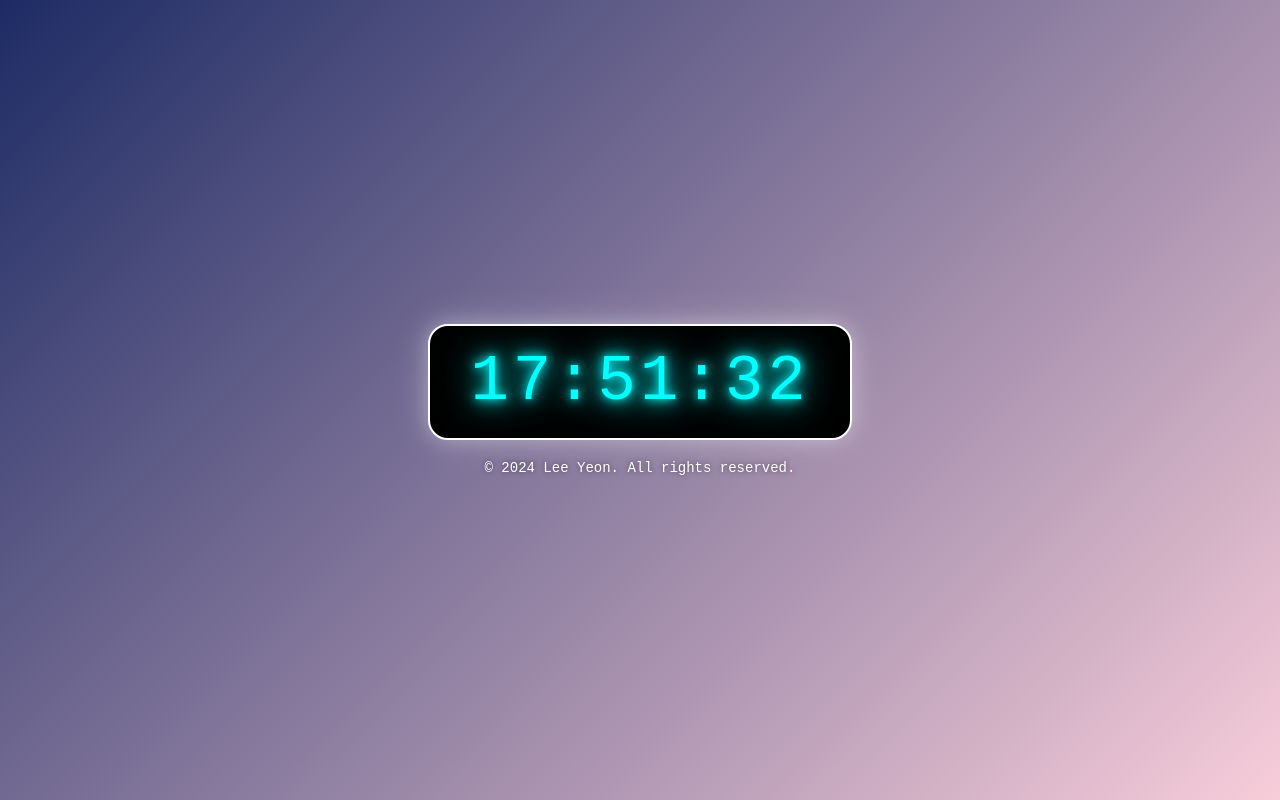
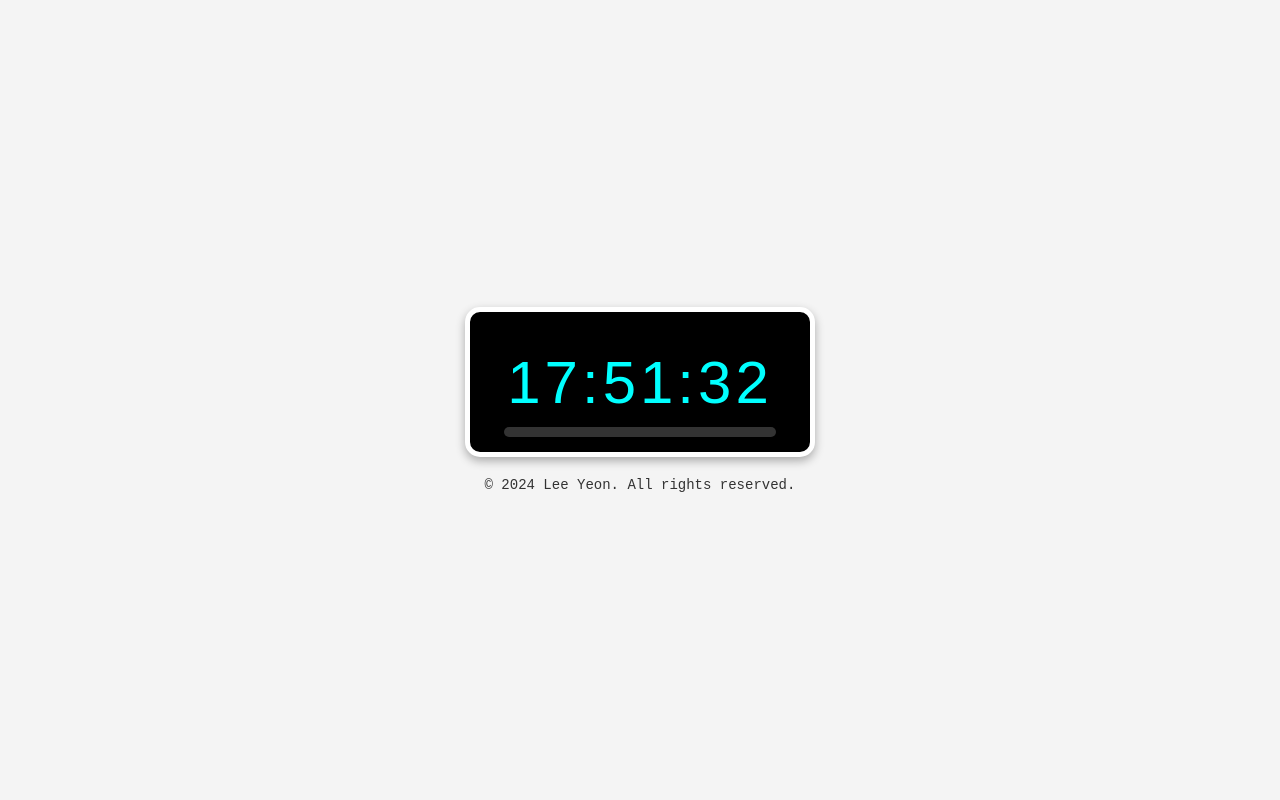
Before and after one commit to 358543/digital-clock, a plain HTML site: page index.html in a window 1280 px wide. Drawn offline with Linux system fonts and the light colour scheme; a web font is replaced by a local one.

Commit message:
Update styles.css

```diff
--- a/styles.css
+++ b/styles.css
@@ -10,7 +10,7 @@ body {
   justify-content: center;
   align-items: center;
   height: 100vh;
-  background: linear-gradient(135deg, #1d2b64, #f8cdda);
+  background: #f4f4f4;
   font-family: 'Courier New', Courier, monospace;
 }
 
@@ -20,25 +20,45 @@ body {
 
 .clock {
   background: #000;
-  border: 2px solid #fff;
-  border-radius: 20px;
+  border: 5px solid #fff;
+  border-radius: 15px;
   padding: 20px 40px;
-  box-shadow: 0 0 20px rgba(255, 255, 255, 0.3), 0 0 40px rgba(255, 255, 255, 0.2);
   display: flex;
   justify-content: center;
   align-items: center;
+  position: relative;
+  width: 350px;
+  height: 150px;
+  box-shadow: 0 4px 10px rgba(0, 0, 0, 0.3);
 }
 
 .time {
-  font-size: 64px;
+  font-family: 'DS-Digital', sans-serif;
+  font-size: 60px;
   color: #0ff;
-  text-shadow: 0 0 10px #0ff, 0 0 20px #0ff, 0 0 40px #0ff;
   letter-spacing: 4px;
 }
 
 .footer {
   margin-top: 20px;
   font-size: 14px;
-  color: #fff;
-  text-shadow: 0 0 5px rgba(0, 0, 0, 0.5);
-  }
+  color: #333;
+}
+
+/* Buttons (optional for design) */
+.clock::after {
+  content: '';
+  position: absolute;
+  bottom: 15px;
+  left: 50%;
+  transform: translateX(-50%);
+  width: 80%;
+  height: 10px;
+  background: #333;
+  border-radius: 5px;
+}
+
+@font-face {
+  font-family: 'DS-Digital';
+  src: url('fonts/ds_digital.ttf') format('truetype');
+}
```
